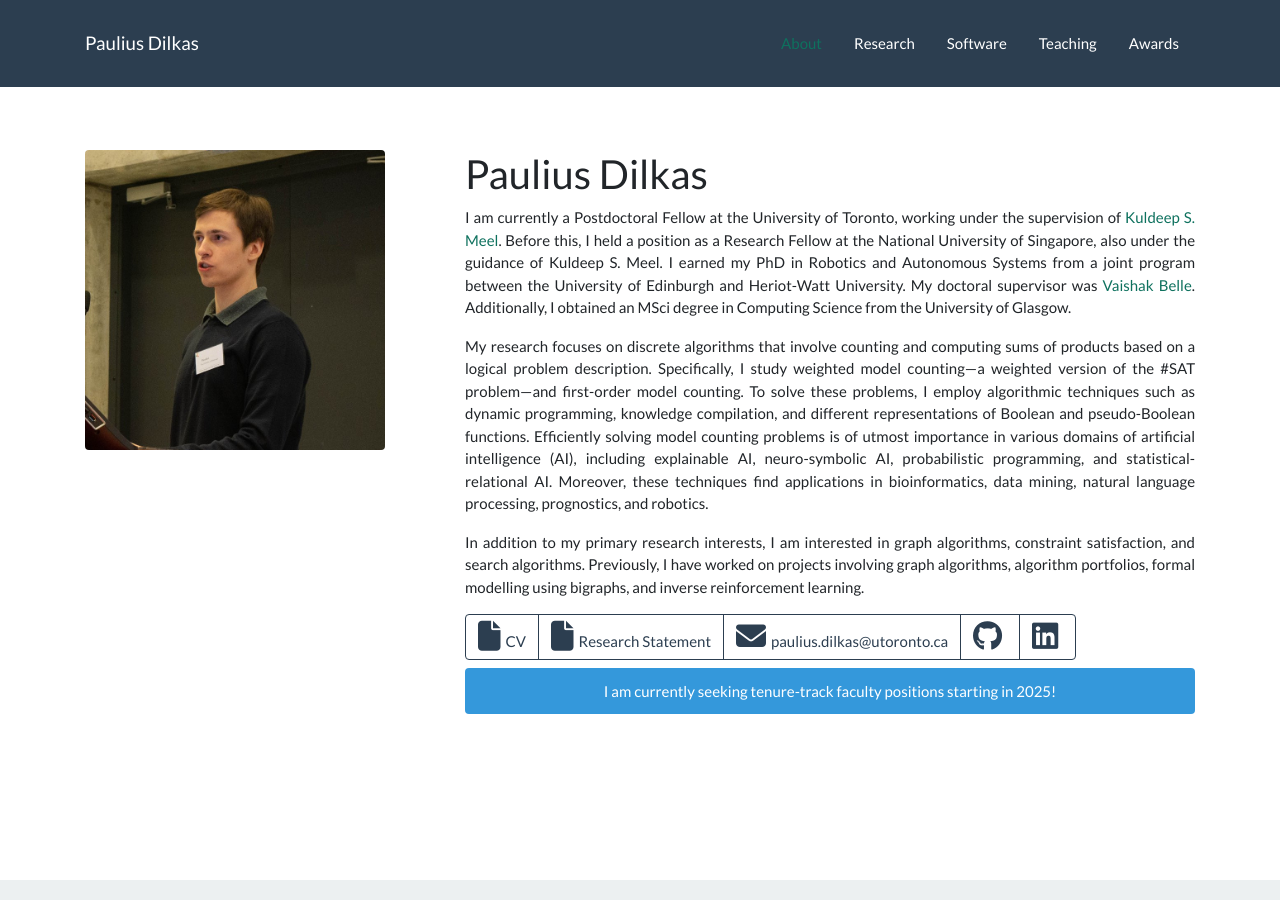
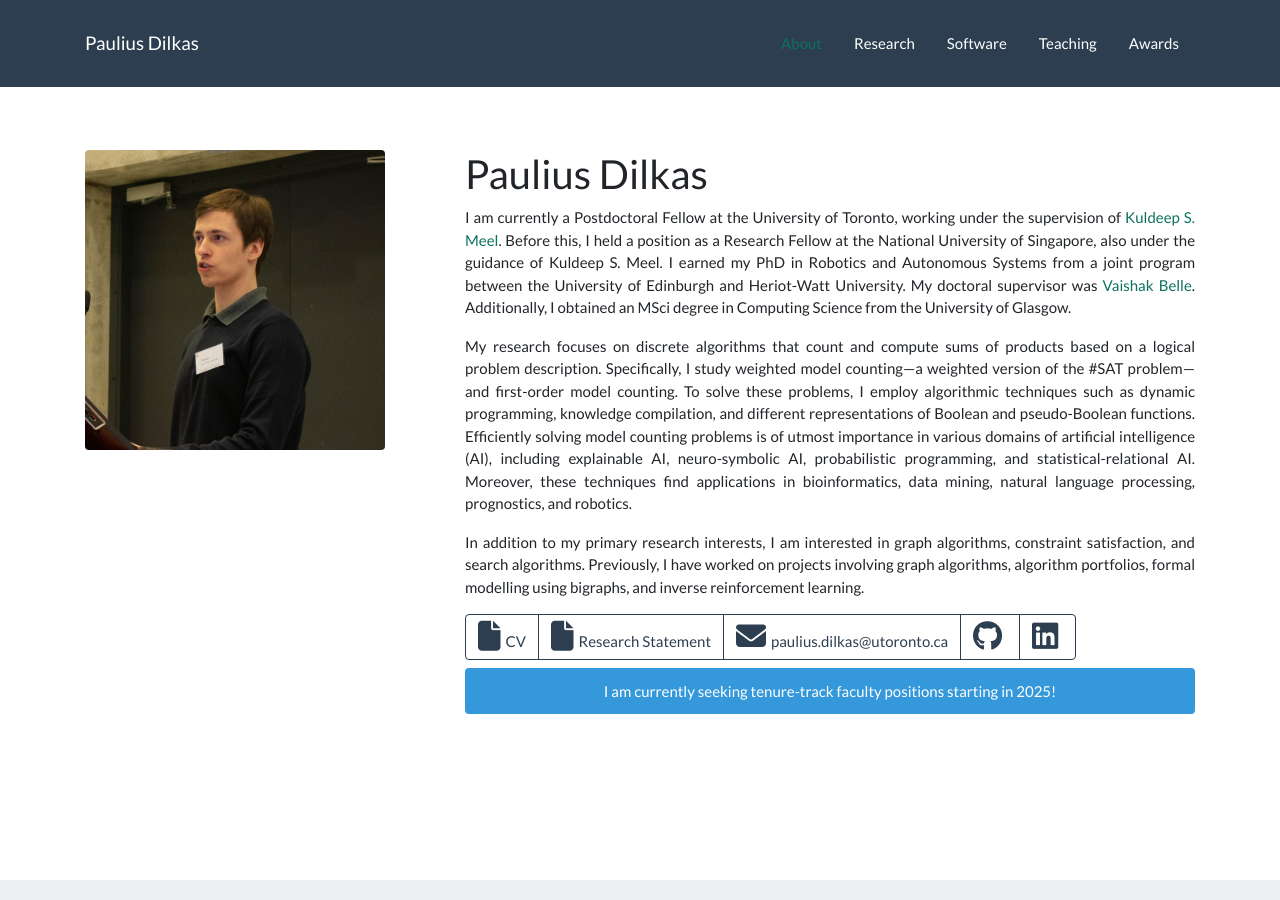
Before and after one commit to dilkas/dilkas.github.io, a Jekyll site: the page built from index.html, in a window 1280 px wide and 900 px high. Built offline with Jekyll 4.4.1, drawn with Linux system fonts in a browser that asks for light colours; nearby versions of some CDN libraries.

Commit message:
Improve wording

```diff
--- a/index.html
+++ b/index.html
@@ -11,7 +11,7 @@
             <div class="col-lg-8 mx-auto">
                 <h2>Paulius Dilkas</h2>
                 <p class="text-justify">I am currently a Postdoctoral Fellow at the University of Toronto, working under the supervision of <a href="https://www.cs.toronto.edu/~meel/">Kuldeep S. Meel</a>. Before this, I held a position as a Research Fellow at the National University of Singapore, also under the guidance of Kuldeep S. Meel. I earned my PhD in Robotics and Autonomous Systems from a joint program between the University of Edinburgh and Heriot-Watt University. My doctoral supervisor was <a href="https://vaishakbelle.github.io/">Vaishak Belle</a>. Additionally, I obtained an MSci degree in Computing Science from the University of Glasgow.</p>
-                <p class="text-justify">My research focuses on discrete algorithms that involve counting and computing sums of products based on a logical problem description. Specifically, I study weighted model counting&mdash;a weighted version of the #SAT problem&mdash;and first-order model counting. To solve these problems, I employ algorithmic techniques such as dynamic programming, knowledge compilation, and different representations of Boolean and pseudo-Boolean functions. Efficiently solving model counting problems is of utmost importance in various domains of artificial intelligence (AI), including explainable AI, neuro-symbolic AI, probabilistic programming, and statistical-relational AI. Moreover, these techniques find applications in bioinformatics, data mining, natural language processing, prognostics, and robotics.</p>
+                <p class="text-justify">My research focuses on discrete algorithms that count and compute sums of products based on a logical problem description. Specifically, I study weighted model counting&mdash;a weighted version of the #SAT problem&mdash;and first-order model counting. To solve these problems, I employ algorithmic techniques such as dynamic programming, knowledge compilation, and different representations of Boolean and pseudo-Boolean functions. Efficiently solving model counting problems is of utmost importance in various domains of artificial intelligence (AI), including explainable AI, neuro-symbolic AI, probabilistic programming, and statistical-relational AI. Moreover, these techniques find applications in bioinformatics, data mining, natural language processing, prognostics, and robotics.</p>
                 <p class="text-justify">In addition to my primary research interests, I am interested in graph algorithms, constraint satisfaction, and search algorithms. Previously, I have worked on projects involving graph algorithms, algorithm portfolios, formal modelling using bigraphs, and inverse reinforcement learning.</p>
                 <div class="btn-group" role="group" aria-label="Links">
                     <a href="pdf/Paulius_Dilkas_CV.pdf" class="btn btn-outline-primary"><i class="fa-solid fa-file fa-2x"></i>CV</a>
```
